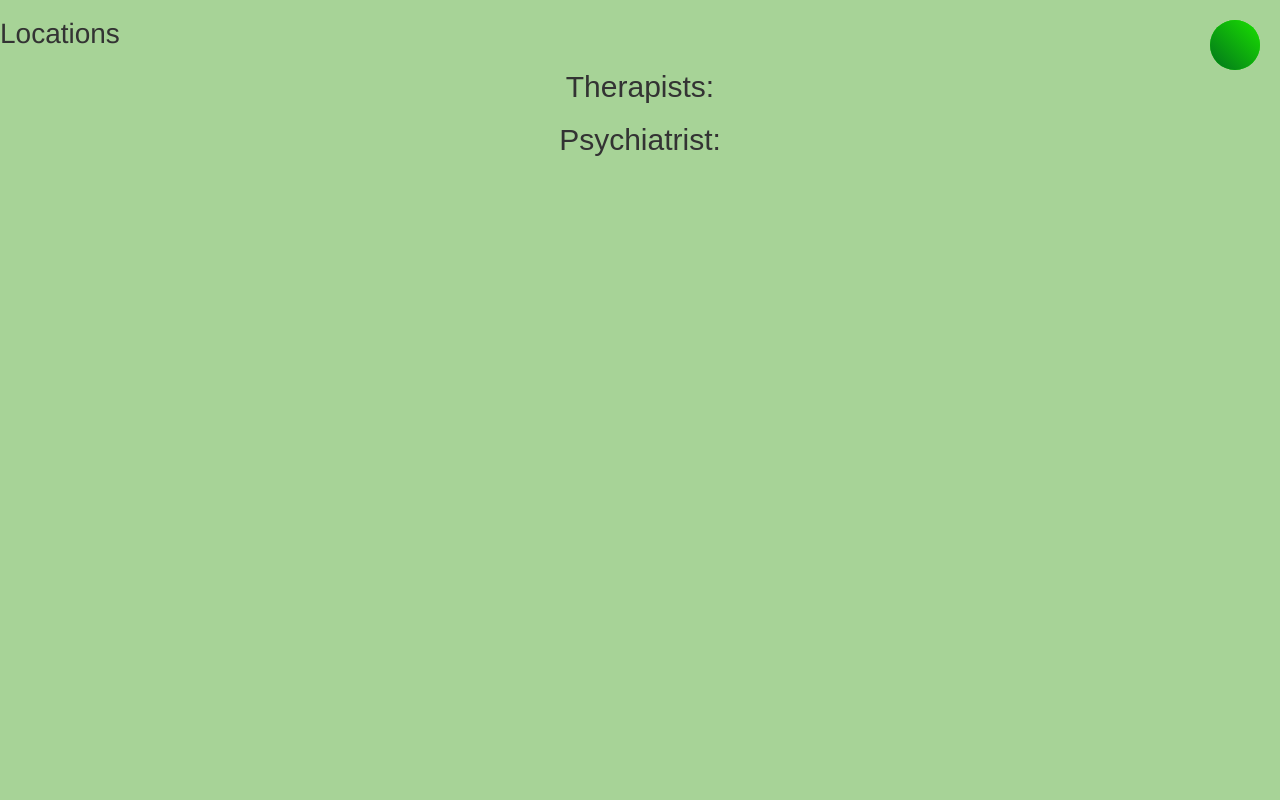
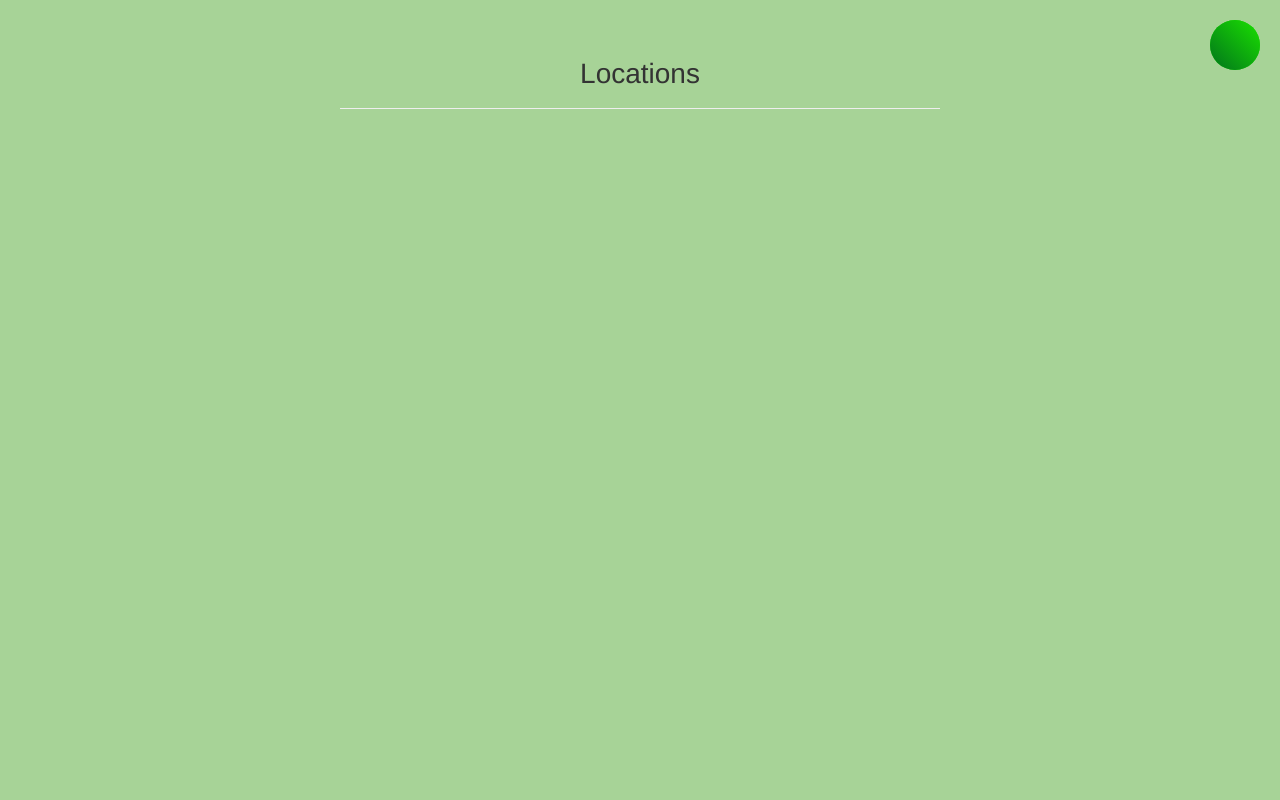
Before and after one commit to STEAM-Center-NYC/10035-Search-Engine-For-Safe-Space-Locations-for-Students-Battling-Mental-Health-Issues, a Flask app: template templates/locations.html.jinja in a window 1280 px wide. Run offline with Flask 3, Linux system fonts and the light colour scheme; the template is opened without the code that fills it, so the values that code supplies are empty; some libraries are stand-ins or nearby versions.

Commit message:
Fixed some stylesa dn removed additionals

```diff
--- a/templates/locations.html.jinja
+++ b/templates/locations.html.jinja
@@ -32,8 +32,9 @@
             {% endif %}
         </ul>
       </div>
-
-    <h1>Locations</h1>
+<br><br>
+    <h1 style="text-align: center;">Locations</h1>
+    <hr width="600" style="margin:auto" >
     <ol style="text-align: center;">
         {% for location in locations %}
         <li>Name: {{ location.name }}
@@ -45,10 +46,6 @@
 
 
 
-    <h2>Therapists: </h2>
-
-
-    <h2> Psychiatrist: </h2>
 
 
     </ul>
```
